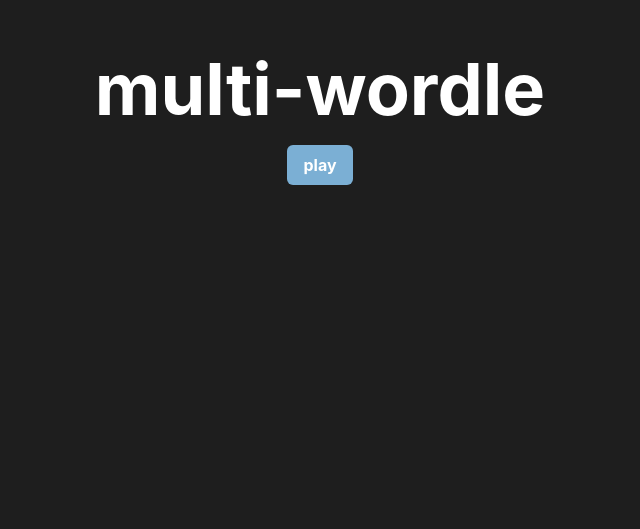
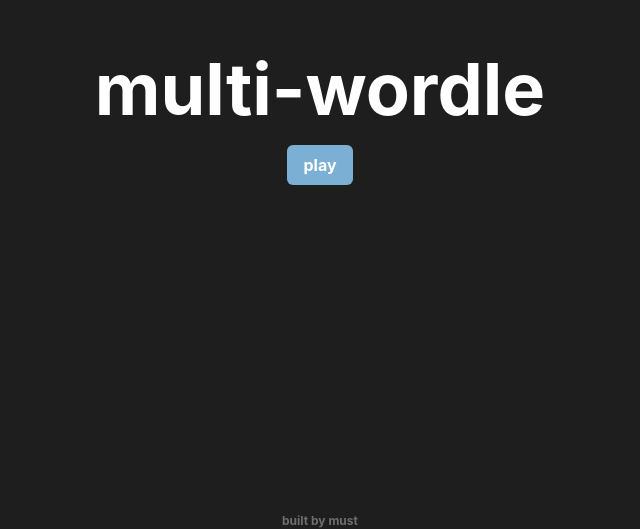
Before and after one commit to must108/multi-wordle, a Next.js app: page / in a window 1280 px wide. Shown: the part 271-800 px from the top of the page, without its empty margins (320-960 px from the left). Built offline with nearby package versions, Linux system fonts and the light colour scheme.

Commit message:
built by footer added

```diff
--- a/src/app/components/title.tsx
+++ b/src/app/components/title.tsx
@@ -30,6 +30,7 @@ export default function Title() {
 
     return (
         <>
+            <div className="flex flex-col items-center h-[100vh]">
                 <div className="flex flex-col items-center
                     justify-center h-[95vh]">
                     <h1 className={`font-bold text-6xl sm:text-7xl py-5
@@ -47,6 +48,16 @@ export default function Title() {
                         >play</button>
                     </div>
                 </div>
+                <p className="text-xs mt-auto
+                font-bold text-[#6e6e6e]">built by <a
+                href="https://github.com/must108"
+                target="_blank"
+                className="hover:underline"
+                    >
+                        must
+                    </a>
+                </p>
+            </div>
         </>
     )
 }
```
Lines whose indentation alone changed are shown as unchanged.
